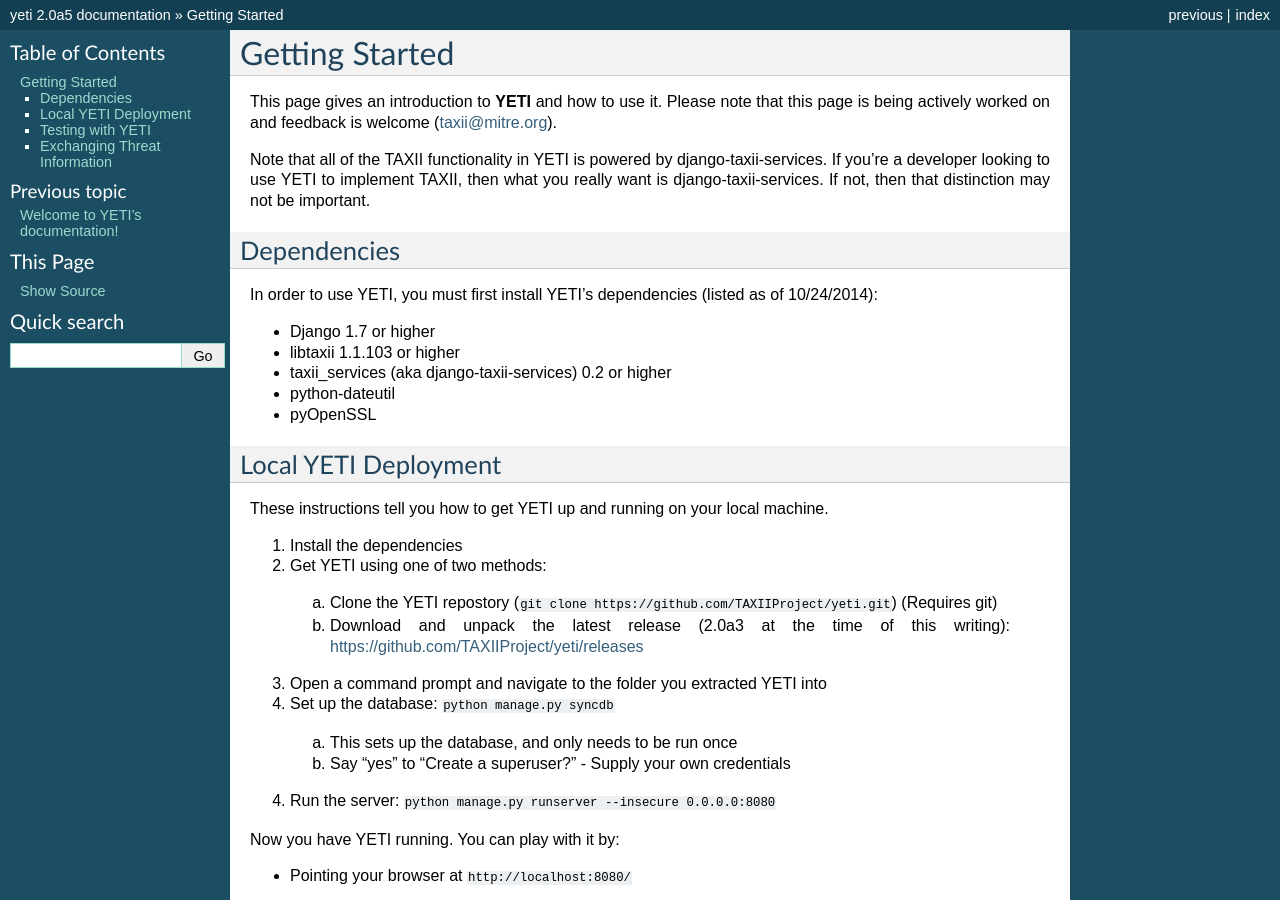
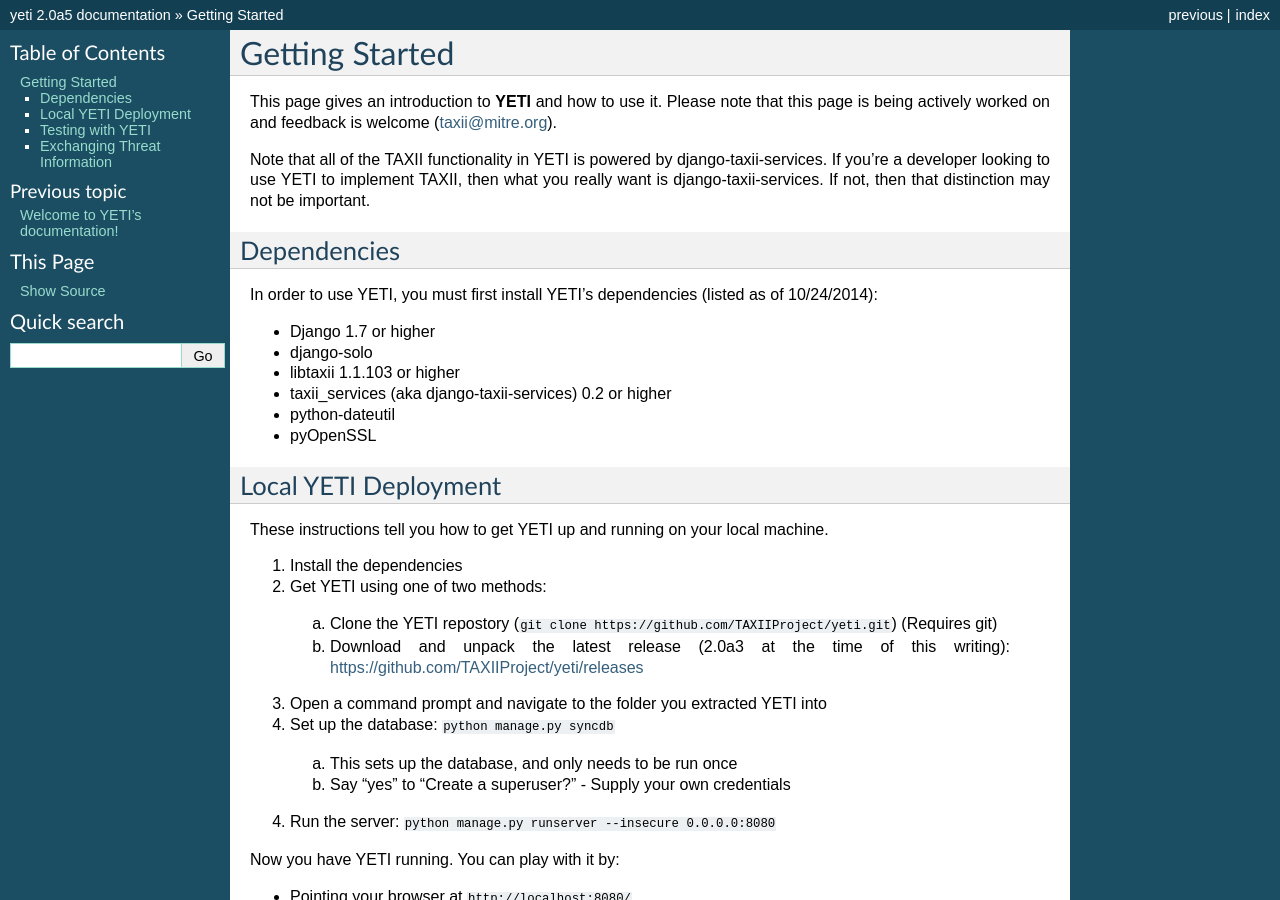
Before and after one commit to TAXIIProject/yeti, a Sphinx documentation site: the page built from docs/getting_started.rst, in a window 1280 px wide and 900 px high. Built offline with Sphinx 7.4.7, drawn with Linux system fonts in a browser that asks for light colours.

Commit message:
Add missing dependency

```diff
--- a/docs/getting_started.rst
+++ b/docs/getting_started.rst
@@ -13,6 +13,7 @@
 In order to use YETI, you must first install YETI's dependencies (listed as of 10/24/2014):
 
 * Django 1.7 or higher
+* django-solo
 * libtaxii 1.1.103 or higher
 * taxii_services (aka django-taxii-services) 0.2 or higher
 * python-dateutil
```
